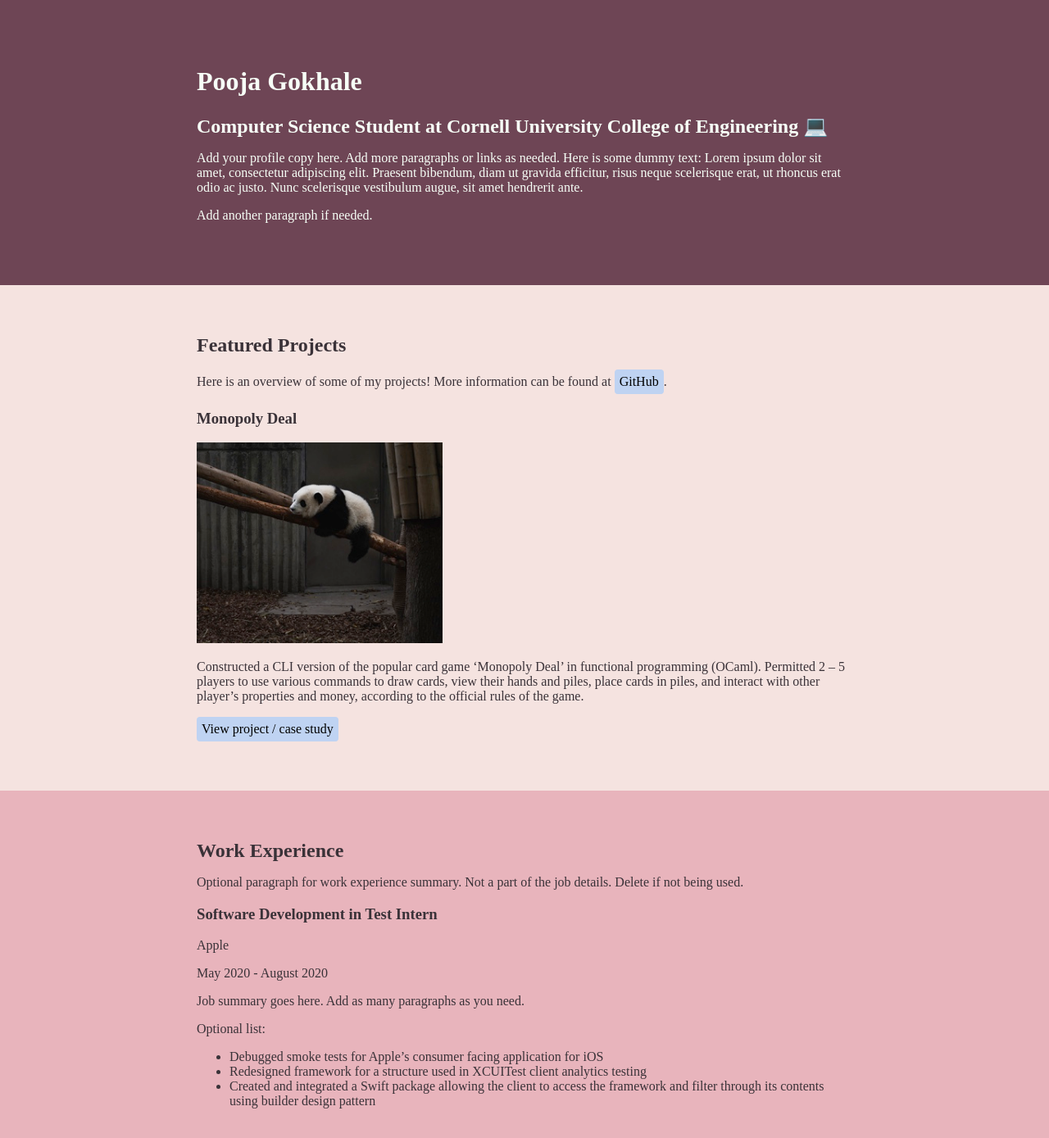
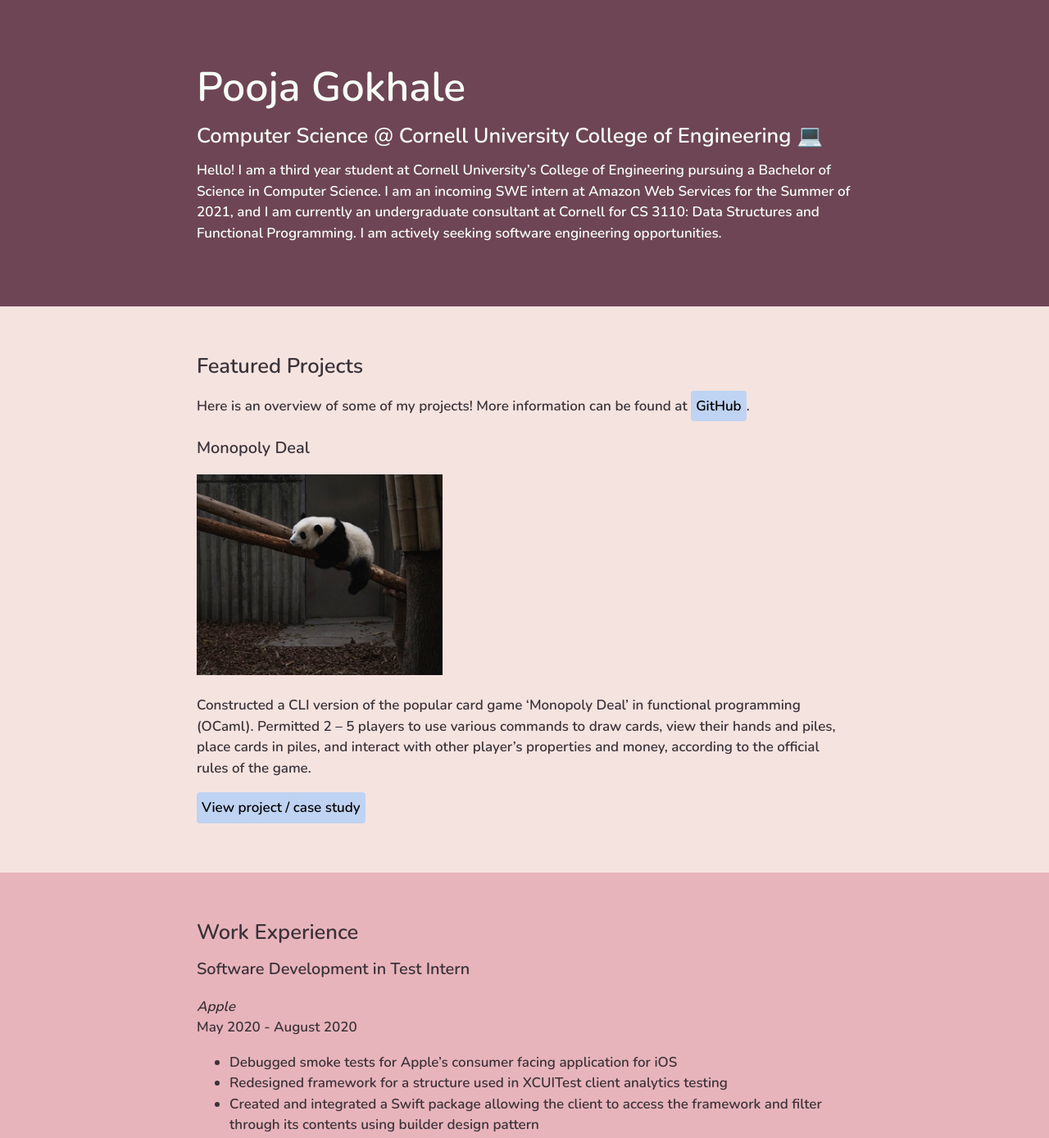
Before and after one commit to pgokhale2000/pgokhale2000.github.io, a plain HTML site: page index.html in a window 1280 px wide. Shown: the top 1389 px of the page at 82% size. Drawn offline with nearby package versions, Linux system fonts and the light colour scheme.

Commit message:
chosen font applied

```diff
--- a/css/styles.css
+++ b/css/styles.css
@@ -8,6 +8,9 @@ body {
   color: #3A3238;
   margin: 0;
   padding: 0;
+  font-family: 'Nunito', sans-serif;
+  line-height: 150%;
+  font-size: 17px;
 }
 
 img {
@@ -27,9 +30,17 @@ a:hover {
   background: rgba(167, 186, 217, 70%)
 }
 
+h1 {
+  font-size: 50px;
+}
+
 h2 {
   margin: 0;
 }
+
+/* h3 {
+  line-height: 0.2;
+} */
 
 .content-wrap {
   width: 800px;
--- a/index.html
+++ b/index.html
@@ -4,6 +4,8 @@
     <meta charset="UTF-8">
     <meta name="viewport" content="width=device-width, initial-scale=1.0">
     <title>Pooja Gokhale</title>
+    <link rel="preconnect" href="https://fonts.gstatic.com">
+<link href="https://fonts.googleapis.com/css2?family=Nunito:wght@600&display=swap" rel="stylesheet">
     <link rel="stylesheet" href="css/styles.css">
   </head>
   <body>
@@ -12,10 +14,9 @@
       <header>
         <div class="content-wrap">
           <h1>Pooja Gokhale</h1>
-          <h2>Computer Science Student at Cornell University College of Engineering 💻</h2>
+          <h2>Computer Science @ Cornell University College of Engineering 💻</h2>
 
-          <p>Add your profile copy here. Add more paragraphs or links as needed. Here is some dummy text: Lorem ipsum dolor sit amet, consectetur adipiscing elit. Praesent bibendum, diam ut gravida efficitur, risus neque scelerisque erat, ut rhoncus erat odio ac justo. Nunc scelerisque vestibulum augue, sit amet hendrerit ante.</p>
-          <p>Add another paragraph if needed.</p>
+          <p>Hello! I am a third year student at Cornell University’s College of Engineering pursuing a Bachelor of Science in Computer Science. I am an incoming SWE intern at Amazon Web Services for the Summer of 2021, and I am currently an undergraduate consultant at Cornell for CS 3110: Data Structures and Functional Programming. I am actively seeking software engineering opportunities.</p>
         </div>
       </header>
 
@@ -41,15 +42,12 @@
       <section class = "work-experience">
         <div class="content-wrap">
           <h2>Work Experience</h2>
-          <p>Optional paragraph for work experience summary. Not a part of the job details. Delete if not being used.</p>
 
           <!-- Copy this whole <section> block to add more jobs. -->
           <section>
-            <h3>Software Development in Test Intern </h3>
-            <p>Apple</p>
-            <p>May 2020 - August 2020 </p>
-            <p>Job summary goes here. Add as many paragraphs as you need.</p>
-            <p>Optional list:</p>
+            <h3>Software Development in Test Intern</h3>
+            <p><i> Apple </i><br>
+            May 2020 - August 2020 </p>
             <ul>
               <li>Debugged smoke tests for Apple’s consumer facing application for iOS</li>
               <li>Redesigned framework for a structure used in XCUITest client analytics testing</li>
@@ -68,7 +66,8 @@
           <!-- Copy this whole <section> block to add more schools. -->
           <section>
             <h3>Cornell University</h3>
-            <p>College of Engineering, Computer Science</p>
+            <p>College of Engineering, Computer Science <br>
+            Bachelor of Science, December 2021</p>
             <p>Undergraduate Consultant: CS 1110 - Intro to Computer Using Python <br>
             Undergraduate Consultant: CS 3110 - Data Structures and Functional Programming <br>
             Undergraduate Research Assistant: Natural Language Processing </p>
```
